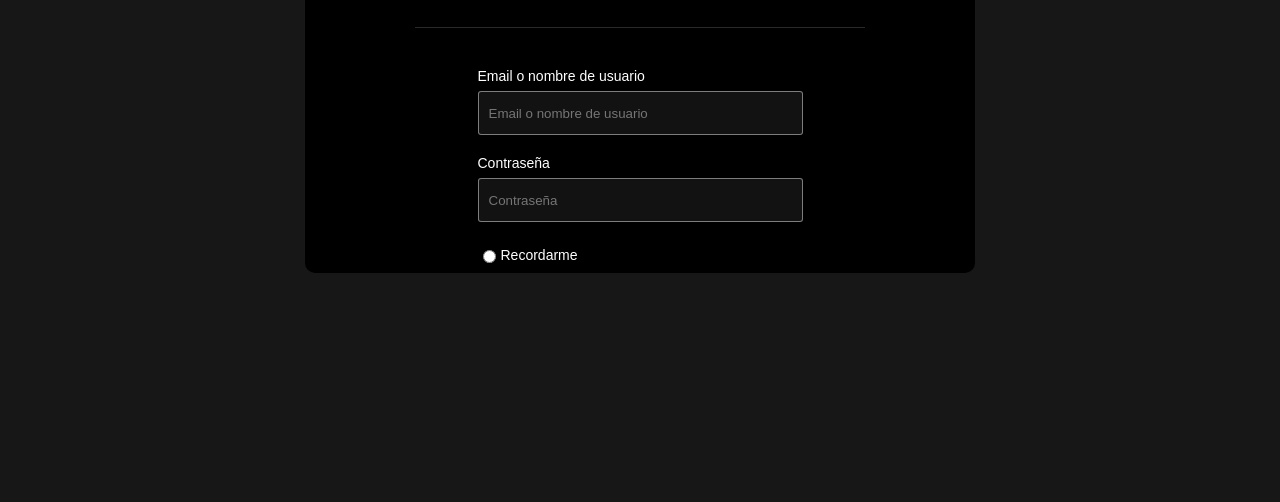
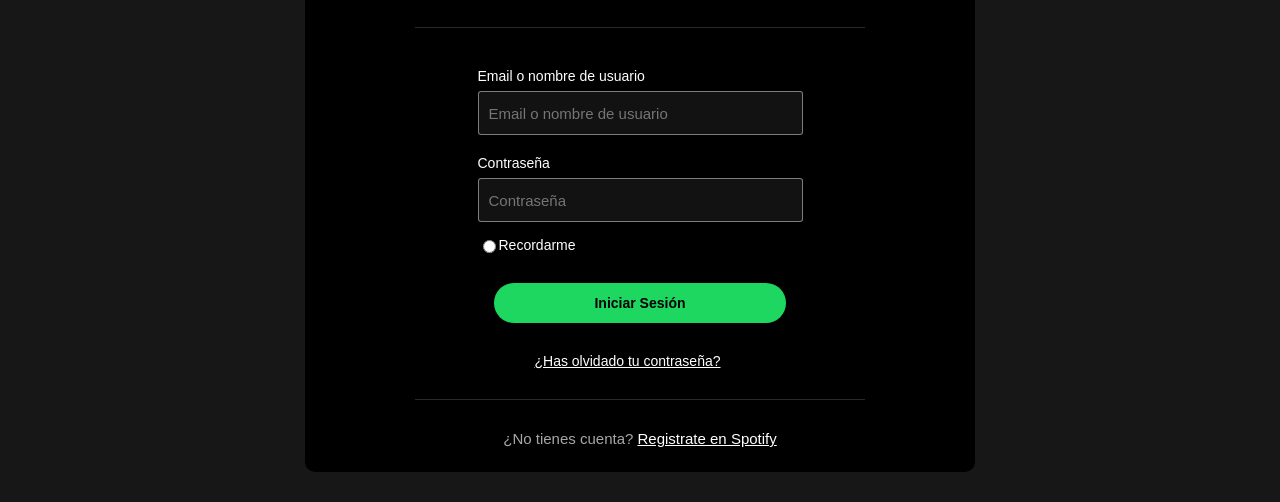
Before and after one commit to C4lumny/Personal-Projects, a plain HTML site: page Spotify-Login/index.html in a window 1280 px wide. Shown: the part 476-978 px from the top of the page. Before the commit the page ends 800 px from the top, so only its background shows below. Drawn offline with Linux system fonts and the light colour scheme; a web font is replaced by a local one.

Commit message:
Spotify login ver1.0 finished

```diff
--- a/Spotify-Login/index.html
+++ b/Spotify-Login/index.html
@@ -69,13 +69,22 @@
           <div class="password">
             <span class="information-text">Contraseña</span>
             <input type="password" placeholder="Contraseña" />
-           </div>
+          </div>
           <div class="radio-remember">
             <input type="radio" value="Recordarme" id="Recordarme" />
             <label for="Recordarme">Recordarme</label>
           </div>
-
-
+          <div class="register-button">
+            <input type="button" value="Iniciar Sesión" />
+          </div>
+          <div class="containers-missed">
+            <a href="" class="missed-password">¿Has olvidado tu contraseña?</a>
+          </div>
+        </div>
+        <div class="divider"></div>
+        <!--Footer register-->
+        <div class="register">
+          <p>¿No tienes cuenta? <a href="">Registrate en Spotify</a></p>
         </div>
       </div>
     </main>
--- a/Spotify-Login/styles.css
+++ b/Spotify-Login/styles.css
@@ -1,4 +1,4 @@
-@import url("https://fonts.googleapis.com/css2?family=Circular+Std:wght@400;700&display=swap");
+@import url("https://fonts.googleapis.com/css2?family=Circular+Std:wght@400;900&display=swap");
 
 body {
   margin: 0;
@@ -128,8 +128,7 @@ ul {
 
 .information-text {
   margin-bottom: 7px;
-  font-style: bold;
-  font-weight: 700px;
+
 }
 
 .user-information input[type="text"],
@@ -141,6 +140,8 @@ ul {
   color: #a7a799;
   appearance: none;
   padding: 1px 10px;
+  font-style: bolder;
+  font-size: 15px;
 }
 
 .user-information input:hover {
@@ -149,10 +150,51 @@ ul {
 
 .radio-remember{
   display: inline-flex;
-  margin-top: 15px;
+  justify-content: flex-start;
+  margin-top: 5px;
 }
 
-.radio-remember input{
-  background-color: #121212;
-  margin-right: 5px;
+.register-button{
+  margin: 30px 0;
+  display: flex;
+  align-items: center;
+  justify-content: center;
 }
+
+.register-button input{
+  width: 90%;
+  height: 40px;
+  border-radius: 100px;
+  background-color: #1ED760;
+  font-weight: bold;
+  font-size: 14px;
+  border: none;
+}
+
+.register-button input:hover{
+  width: 95%;
+  height: 45px;
+
+}
+
+.containers-missed .missed-password{
+  display: flex;
+  justify-content: center;
+  margin-right: 25px;
+  color: white;
+}
+
+.register{
+  margin: 0 auto;
+  width: 325px;
+  text-align: center;
+}
+
+.register a, p{
+  color: white;
+  font-size: 15px;
+}
+
+.register p{
+  color: #a7a7a7;
+}
```
